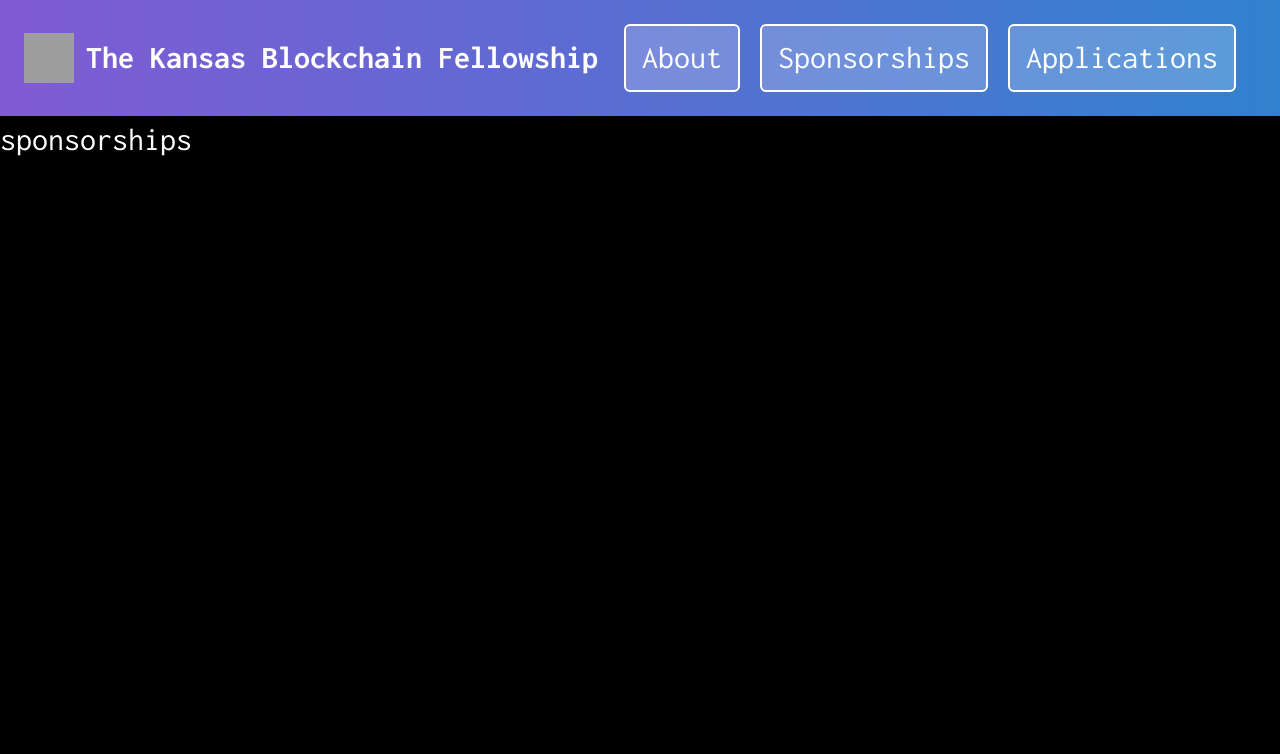
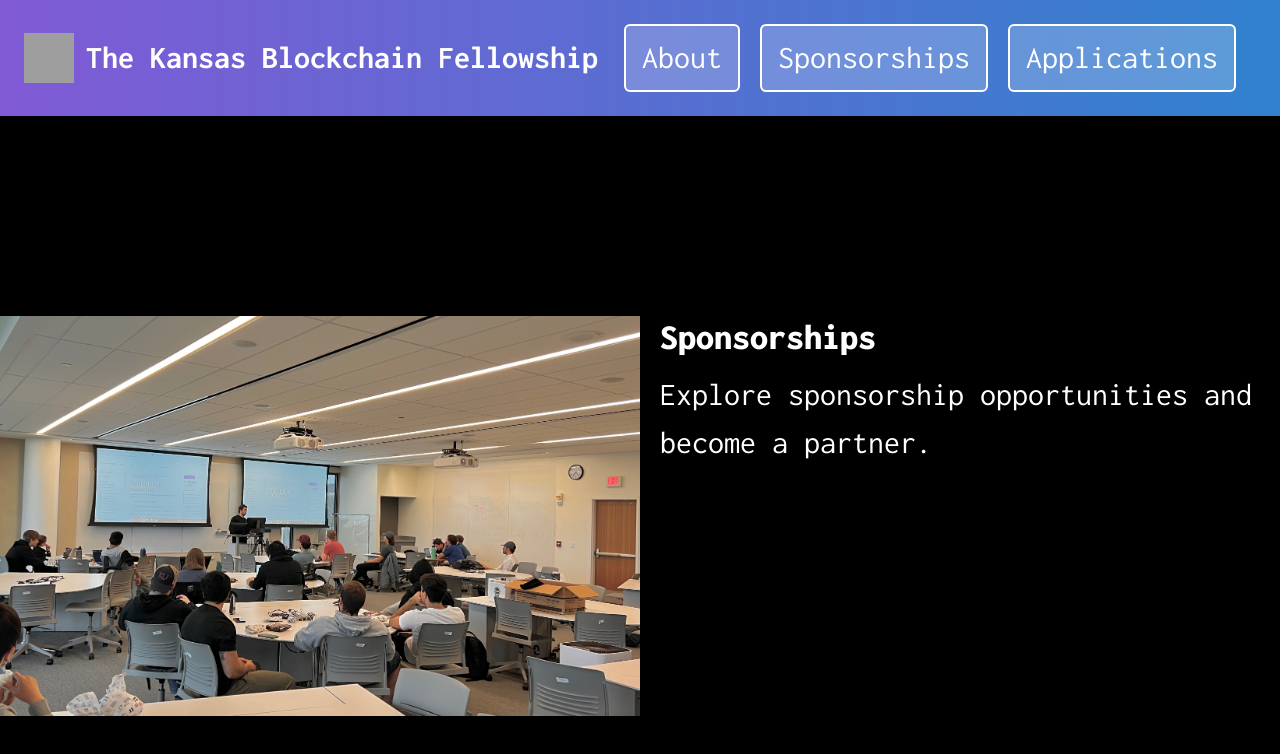
Before and after one commit to KU-Blockchain/kansas-blockchain-fellowship, a React (Create React App) app: page /sponsorships in a window 1280 px wide. Shown: the top 754 px of the page. Built offline with nearby package versions, Linux system fonts and the light colour scheme; grey boxes are pictures that could not be loaded.

Commit message:
added about page

```diff
--- a/src/App.js
+++ b/src/App.js
@@ -3,6 +3,7 @@
 import Navbar from "./components/NavBar";
 import Sponsorships from "./pages/Sponsorships";
 import Applications from "./pages/Applications";
+import About from "./pages/About";
 
 import { Box, Image } from "@chakra-ui/react";
 import Home from "./pages/Home";
@@ -14,6 +15,7 @@
         <Navbar />
         <Routes>
           <Route path="/" element={<Home />} />
+          <Route path="/about" element={<About />} />
           <Route path="/sponsorships" element={<Sponsorships />} />
           <Route path="/applications" element={<Applications />} />
         </Routes>
--- /dev/null
+++ b/src/pages/About.js
@@ -0,0 +1,14 @@
+import React from "react";
+import { Box, Text } from "@chakra-ui/react";
+import WindmillImage from "../components/WindmillImage";
+
+function About() {
+  return (
+    <Box className="About">
+      <WindmillImage />
+      <Text></Text>
+    </Box>
+  );
+}
+
+export default About;
--- a/src/pages/Sponsorships.js
+++ b/src/pages/Sponsorships.js
@@ -1,11 +1,29 @@
 import React from "react";
-import { Box, Text } from "@chakra-ui/react";
+import { Flex, Box, Image, Heading, Text } from "@chakra-ui/react";
+import learning from "../images/learning.jpeg";
 
 function Sponsorships() {
   return (
-    <Box className="Sponsorships">
-      <Text>sponsorships</Text>
-    </Box>
+    <Flex height="100vh" align="center" justify="center">
+      <Box width="50%" height="50%">
+        <Image
+          src={learning} // Replace with the path to your image
+          alt="Sponsorships"
+          objectFit="cover"
+          width="100%"
+          height="100%"
+        />
+      </Box>
+      <Flex width="50%" height="50%" direction="column" paddingLeft="5">
+        <Heading as="h1" size="xl">
+          Sponsorships
+        </Heading>
+        <Text fontSize="lg" mt="3">
+          Explore sponsorship opportunities and become a partner.
+        </Text>
+        {/* You can add more text or elements here as needed */}
+      </Flex>
+    </Flex>
   );
 }
 
```
Also changed, not shown: src/images/learning.jpeg (added), 1 other file (tests, documents, lock files or other folders).
